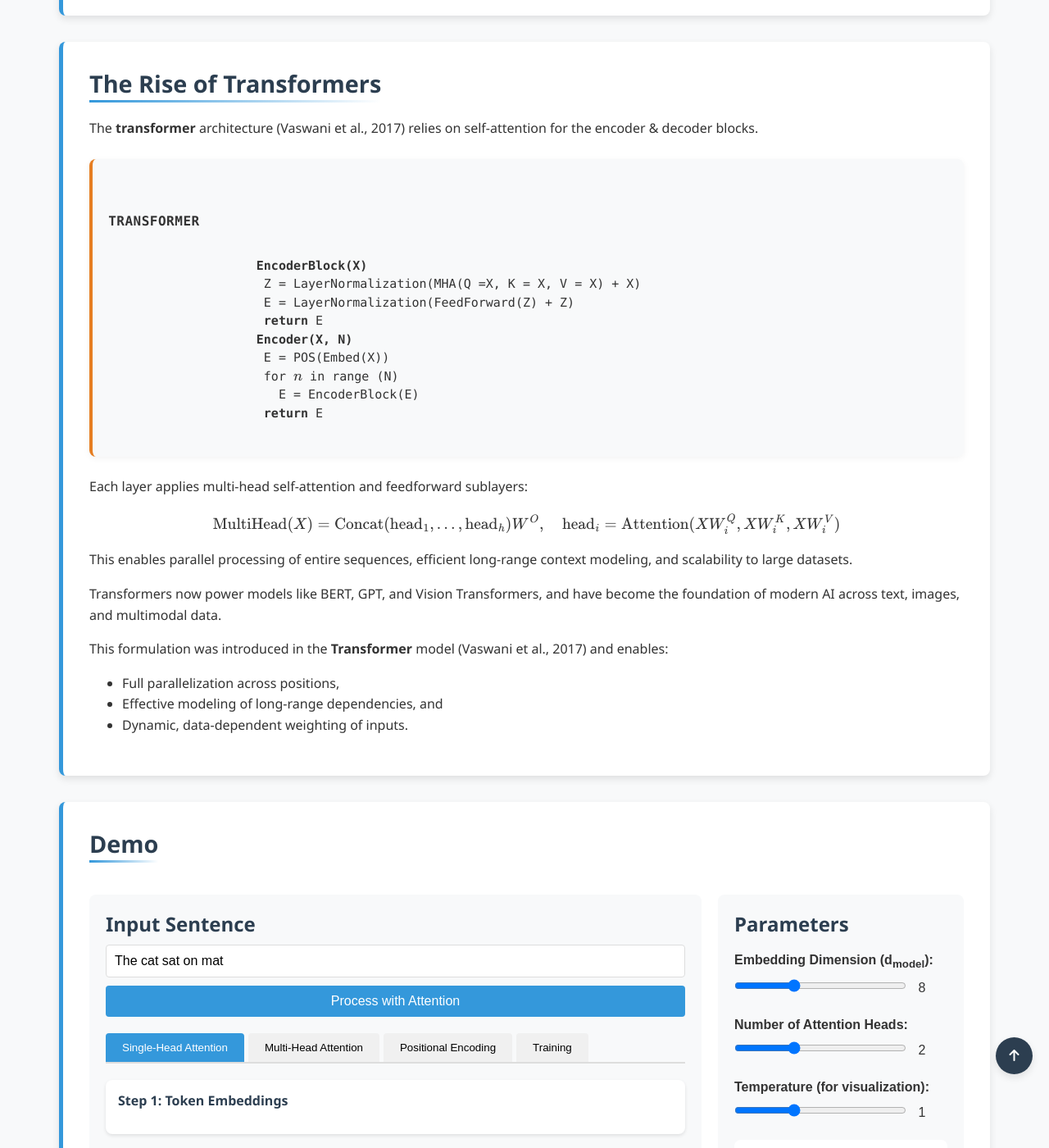
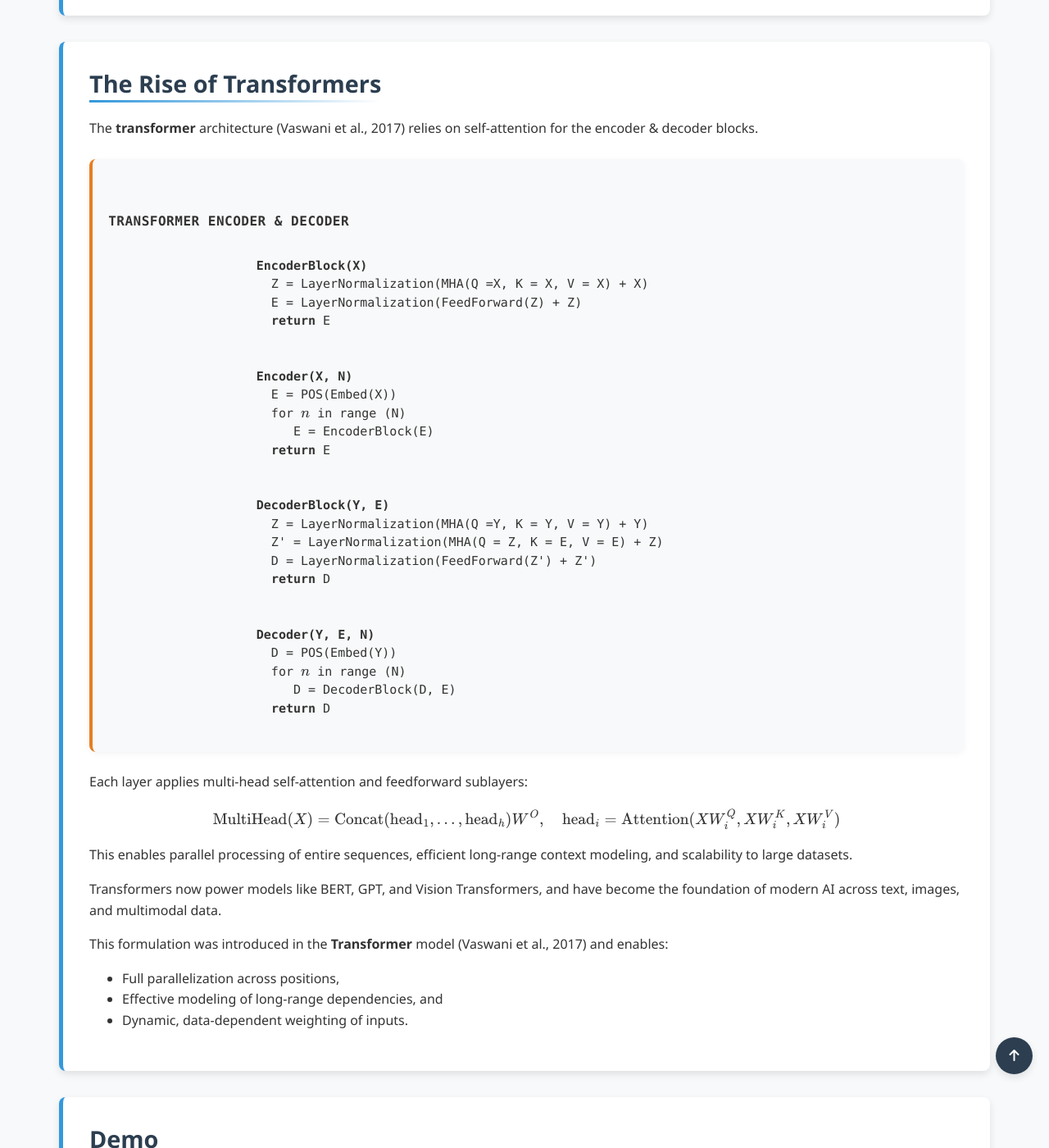
Before and after one commit to Yusukey01/yusukey01.github.io, a Jekyll site: the page built from Mathematics/Machine_learning/deep_nn.html, in a window 1280 px wide and 1400 px high, scrolled down 5788 px. Shown: the whole window at 82% size. Built offline with Jekyll 4.4.1, drawn with Linux system fonts in a browser that asks for light colours.

Commit message:
add Transfomer  section

```diff
--- a/Mathematics/Machine_learning/deep_nn.html
+++ b/Mathematics/Machine_learning/deep_nn.html
@@ -291,16 +291,29 @@ uses_python: false
                 </p>
 
                 <div class="pseudocode">
-                    <span class="pseudocode-title">Transformer</span>
+                    <span class="pseudocode-title">Transformer Encoder & Decoder</span>
                     <strong>EncoderBlock(X)</strong>
-                    &emsp;Z = LayerNormalization(MHA(Q =X, K = X, V = X) + X)
-                    &emsp;E = LayerNormalization(FeedForward(Z) + Z)
-                    &emsp;<strong>return</strong> E
+                    &emsp;&emsp;Z = LayerNormalization(MHA(Q =X, K = X, V = X) + X)
+                    &emsp;&emsp;E = LayerNormalization(FeedForward(Z) + Z)
+                    &emsp;&emsp;<strong>return</strong> E
+                    <br>
                     <strong>Encoder(X, N)</strong>
-                    &emsp;E = POS(Embed(X))
-                    &emsp;for \(n\) in range (N)
-                    &emsp;&emsp; E = EncoderBlock(E)
-                    &emsp;<strong>return</strong> E
+                    &emsp;&emsp;E = POS(Embed(X))
+                    &emsp;&emsp;for \(n\) in range (N)
+                    &emsp;&emsp;&emsp;&emsp; E = EncoderBlock(E)
+                    &emsp;&emsp;<strong>return</strong> E
+                    <br>
+                    <strong>DecoderBlock(Y, E)</strong>
+                    &emsp;&emsp;Z = LayerNormalization(MHA(Q =Y, K = Y, V = Y) + Y)
+                    &emsp;&emsp;Z' = LayerNormalization(MHA(Q = Z, K = E, V = E) + Z)
+                    &emsp;&emsp;D = LayerNormalization(FeedForward(Z') + Z')
+                    &emsp;&emsp;<strong>return</strong> D
+                    <br>
+                    <strong>Decoder(Y, E, N)</strong>
+                    &emsp;&emsp;D = POS(Embed(Y))
+                    &emsp;&emsp;for \(n\) in range (N)
+                    &emsp;&emsp;&emsp;&emsp; D = DecoderBlock(D, E)
+                    &emsp;&emsp;<strong>return</strong> D
                 </div>
 
                 <p>
```
